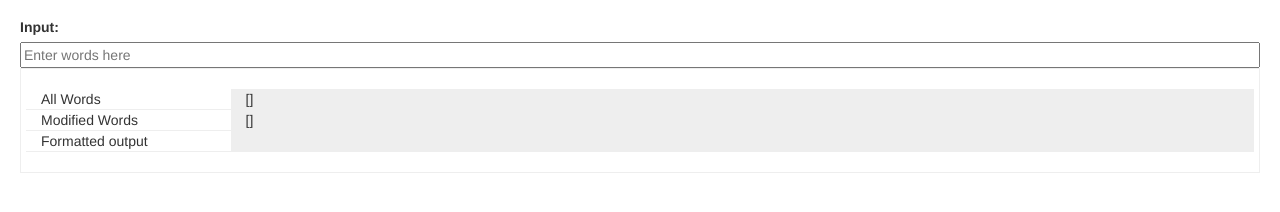
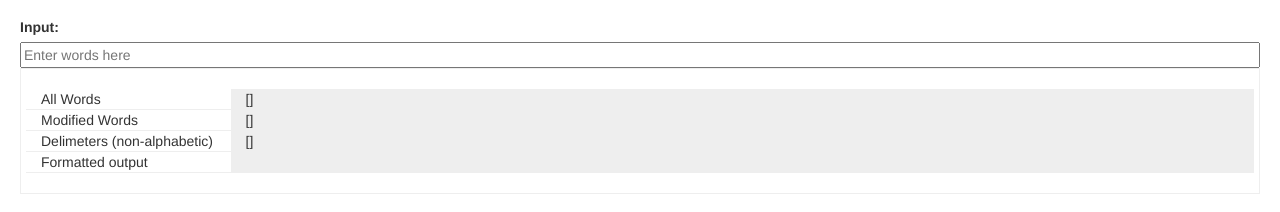
Before and after one commit to ceigon01/dt-codetest, a plain HTML site: page index.html in a window 1280 px wide. Shown: the part 146-358 px from the top of the page. Drawn offline with nearby package versions, Linux system fonts and the light colour scheme.

Commit message:
no message

```diff
--- a/output.html
+++ b/output.html
@@ -6,6 +6,10 @@
     </div>
     <div class="row">
         <div class="col-md-2">Modified Words</div>
+        <div class="col-md-10">{{outputCtrl.modifiedWords}}&nbsp;</div>
+    </div>
+    <div class="row">
+        <div class="col-md-2">Delimeters (non-alphabetic)</div>
         <div class="col-md-10">{{outputCtrl.delemiterInputsInString}}&nbsp;</div>
     </div>
     <div class="row ">
```
